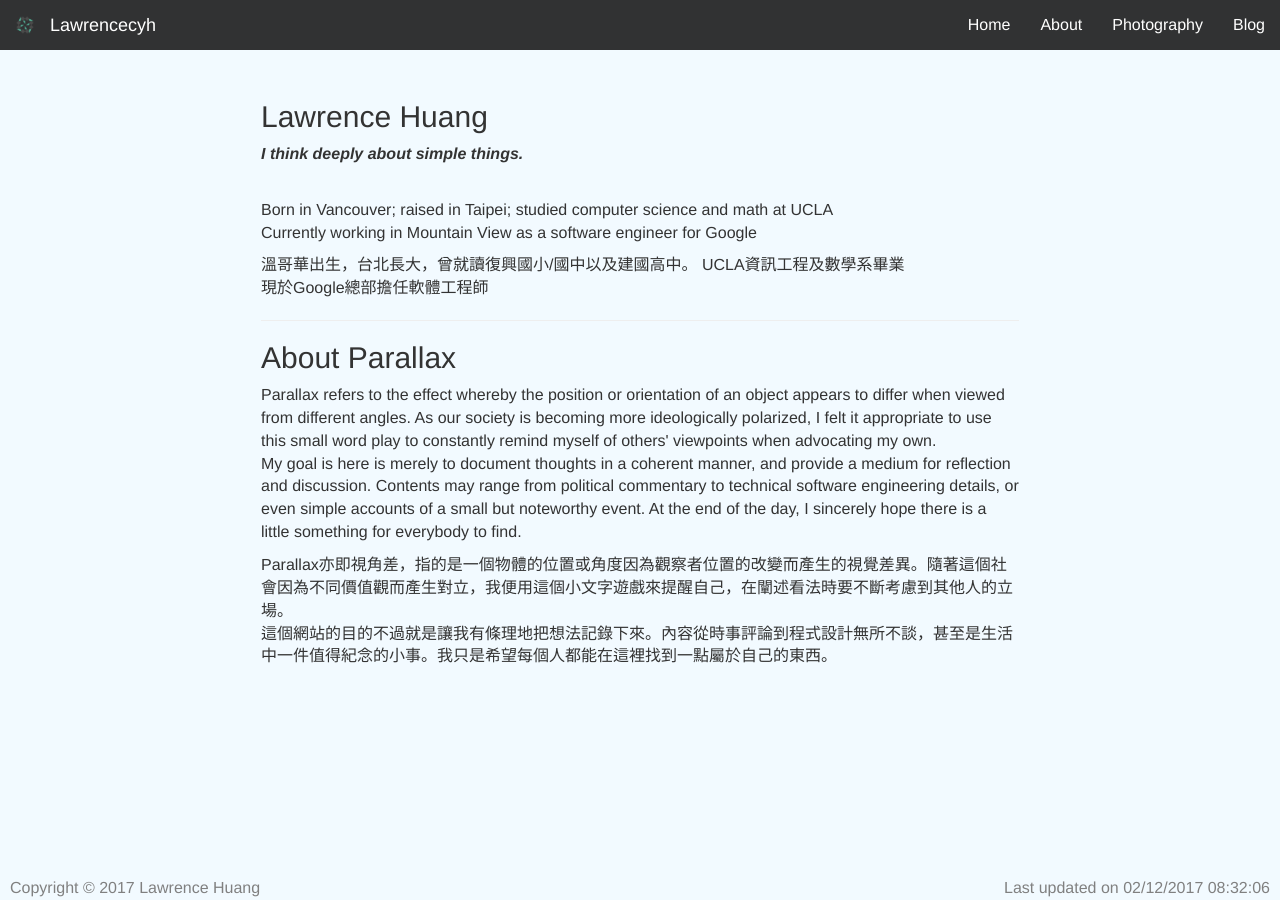
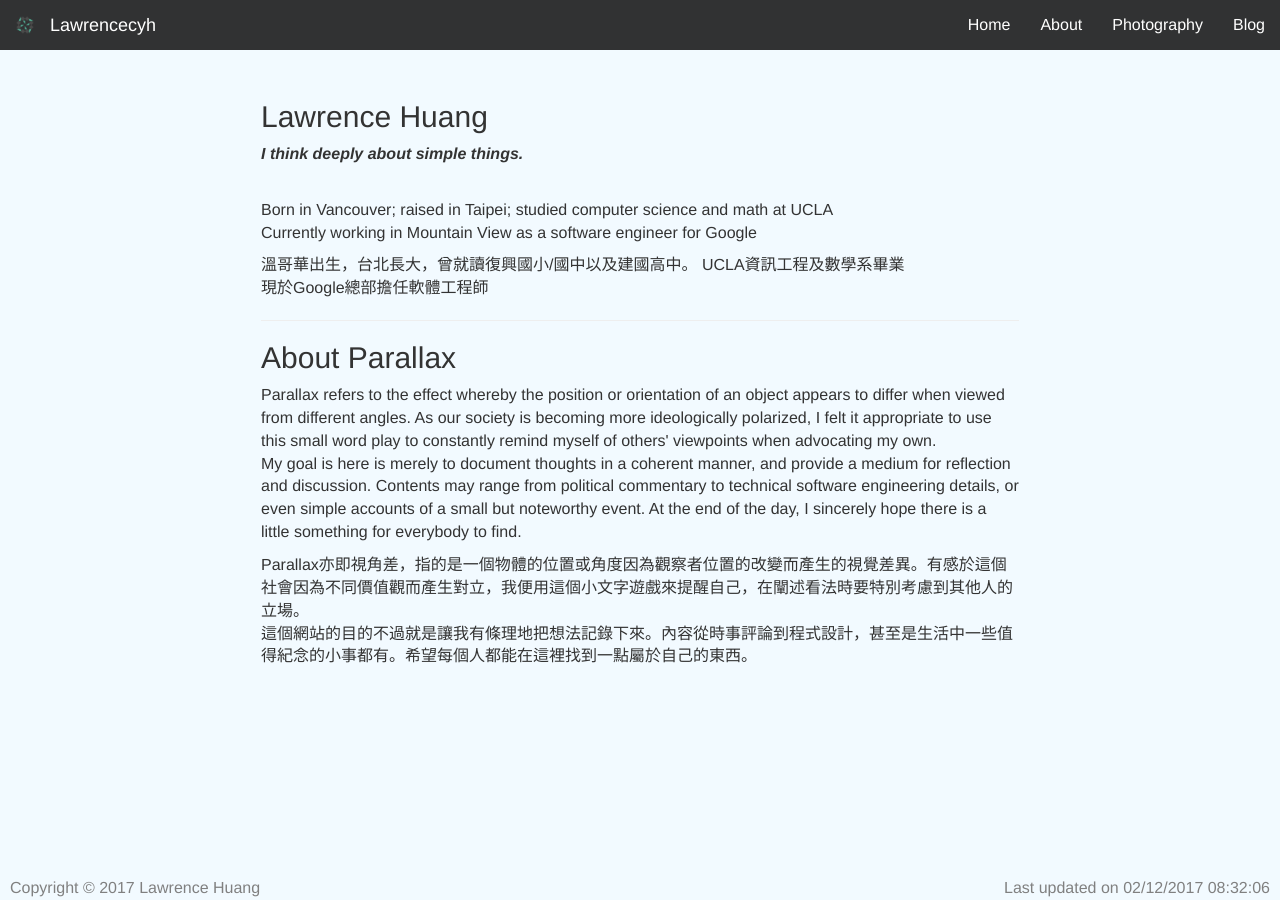
Before and after one commit to lawrencecyh/lawrencecyh.github.io, a Jekyll site: the page built from about.md, in a window 1280 px wide. Built offline with Jekyll 4.4.1, drawn with Linux system fonts in a browser that asks for light colours.

Commit message:
Minor update to wording in About

```diff
--- a/about.md
+++ b/about.md
@@ -23,9 +23,9 @@ Parallax refers to the effect whereby the position or orientation of an object a
 My goal is here is merely to document thoughts in a coherent manner, and provide a medium for reflection and discussion. Contents may range from political commentary to technical software engineering details, or even simple accounts of a small but noteworthy event. At the end of the day, I sincerely hope there is a little something for everybody to find.
 </p>
 <p class="lang-zh">
-Parallax亦即視角差，指的是一個物體的位置或角度因為觀察者位置的改變而產生的視覺差異。隨著這個社會因為不同價值觀而產生對立，我便用這個小文字遊戲來提醒自己，在闡述看法時要不斷考慮到其他人的立場。
+Parallax亦即視角差，指的是一個物體的位置或角度因為觀察者位置的改變而產生的視覺差異。有感於這個社會因為不同價值觀而產生對立，我便用這個小文字遊戲來提醒自己，在闡述看法時要特別考慮到其他人的立場。
 <br>
-這個網站的目的不過就是讓我有條理地把想法記錄下來。內容從時事評論到程式設計無所不談，甚至是生活中一件值得紀念的小事。我只是希望每個人都能在這裡找到一點屬於自己的東西。
+這個網站的目的不過就是讓我有條理地把想法記錄下來。內容從時事評論到程式設計，甚至是生活中一些值得紀念的小事都有。希望每個人都能在這裡找到一點屬於自己的東西。
 </p>
 
 <!--
```
